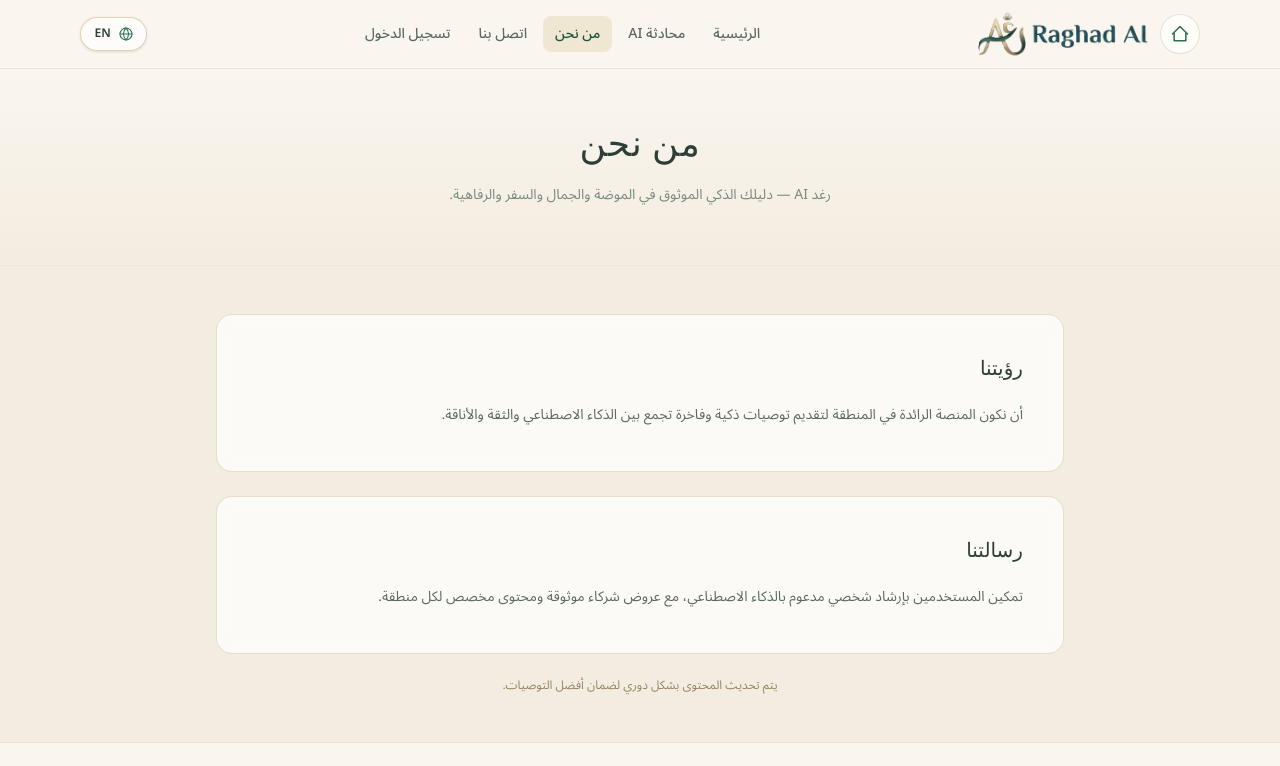
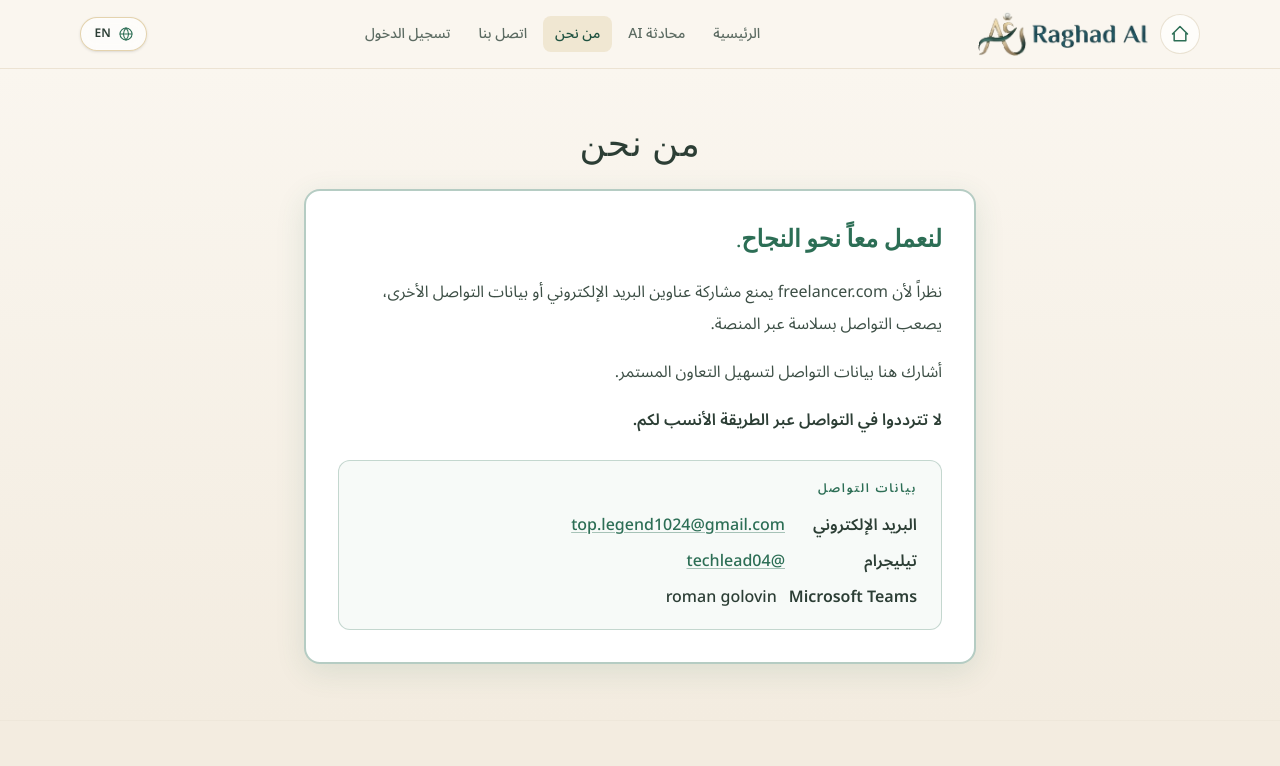
Before and after one commit to pikachu1001/raghad-ai, a Next.js app: page /about in a window 1280 px wide. Shown: the top 766 px of the page. Built offline with nearby package versions, Linux system fonts and the light colour scheme; no server answers.

Commit message:
Add developer contact details to About Us collaboration callout.

```diff
--- a/src/app/about/page.tsx
+++ b/src/app/about/page.tsx
@@ -13,9 +13,56 @@ export default function AboutPage() {
           <h1 className="font-serif text-3xl tracking-wide text-[#2c3e35] sm:text-4xl">
             {messages.about.title}
           </h1>
-          <p className="mx-auto mt-4 max-w-2xl text-sm leading-7 text-[#7a8b82]">
-            {messages.about.subtitle}
-          </p>
+          <div className="mx-auto mt-6 max-w-2xl rounded-2xl border-2 border-[#2c6e55]/35 bg-white px-6 py-7 text-start shadow-[0_8px_30px_rgba(44,110,85,0.12)] sm:px-8 sm:py-8">
+            <p className="font-serif text-xl font-semibold leading-snug text-[#2c6e55] sm:text-2xl">
+              {messages.about.collaborationLead}
+            </p>
+            <div className="mt-5 space-y-4 text-sm leading-7 text-[#3d4f46] sm:text-base sm:leading-8">
+              <p>{messages.about.collaborationP1}</p>
+              <p>{messages.about.collaborationP2}</p>
+              <p className="font-semibold text-[#2c3e35]">{messages.about.collaborationP3}</p>
+            </div>
+
+            <div className="mt-6 rounded-xl border border-[#2c6e55]/25 bg-[#f7faf8] px-5 py-5 sm:px-6">
+              <p className="text-xs font-semibold uppercase tracking-[0.14em] text-[#2c6e55]">
+                {messages.about.contactDetailsTitle}
+              </p>
+              <ul className="mt-4 space-y-3 text-sm sm:text-base">
+                <li className="flex flex-col gap-0.5 sm:flex-row sm:items-baseline sm:gap-3">
+                  <span className="min-w-[7.5rem] font-semibold text-[#2c3e35]">
+                    {messages.about.contactEmailLabel}
+                  </span>
+                  <a
+                    href={`mailto:${messages.about.contactEmail}`}
+                    className="font-medium text-[#2c6e55] underline decoration-[#2c6e55]/40 underline-offset-2 hover:decoration-[#2c6e55]"
+                  >
+                    {messages.about.contactEmail}
+                  </a>
+                </li>
+                <li className="flex flex-col gap-0.5 sm:flex-row sm:items-baseline sm:gap-3">
+                  <span className="min-w-[7.5rem] font-semibold text-[#2c3e35]">
+                    {messages.about.contactTelegramLabel}
+                  </span>
+                  <a
+                    href="https://t.me/techlead04"
+                    target="_blank"
+                    rel="noopener noreferrer"
+                    className="font-medium text-[#2c6e55] underline decoration-[#2c6e55]/40 underline-offset-2 hover:decoration-[#2c6e55]"
+                  >
+                    {messages.about.contactTelegram}
+                  </a>
+                </li>
+                <li className="flex flex-col gap-0.5 sm:flex-row sm:items-baseline sm:gap-3">
+                  <span className="min-w-[7.5rem] font-semibold text-[#2c3e35]">
+                    {messages.about.contactTeamsLabel}
+                  </span>
+                  <span className="font-medium text-[#2c3e35]">
+                    {messages.about.contactTeamsUser}
+                  </span>
+                </li>
+              </ul>
+            </div>
+          </div>
         </section>
 
         <div className="mx-auto grid max-w-4xl gap-6 px-4 py-12 sm:px-6">
--- a/src/messages/ar.json
+++ b/src/messages/ar.json
@@ -104,7 +104,17 @@
   },
   "about": {
     "title": "من نحن",
-    "subtitle": "رغد AI — دليلك الذكي الموثوق في الموضة والجمال والسفر والرفاهية.",
+    "collaborationLead": "لنعمل معاً نحو النجاح.",
+    "collaborationP1": "نظراً لأن freelancer.com يمنع مشاركة عناوين البريد الإلكتروني أو بيانات التواصل الأخرى، يصعب التواصل بسلاسة عبر المنصة.",
+    "collaborationP2": "أشارك هنا بيانات التواصل لتسهيل التعاون المستمر.",
+    "collaborationP3": "لا تترددوا في التواصل عبر الطريقة الأنسب لكم.",
+    "contactDetailsTitle": "بيانات التواصل",
+    "contactEmailLabel": "البريد الإلكتروني",
+    "contactEmail": "top.legend1024@gmail.com",
+    "contactTelegramLabel": "تيليجرام",
+    "contactTelegram": "@techlead04",
+    "contactTeamsLabel": "Microsoft Teams",
+    "contactTeamsUser": "roman golovin",
     "visionTitle": "رؤيتنا",
     "visionBody": "أن نكون المنصة الرائدة في المنطقة لتقديم توصيات ذكية وفاخرة تجمع بين الذكاء الاصطناعي والثقة والأناقة.",
     "missionTitle": "رسالتنا",
--- a/src/messages/en.json
+++ b/src/messages/en.json
@@ -104,7 +104,17 @@
   },
   "about": {
     "title": "About Us",
-    "subtitle": "Raghad AI — your trusted smart guide for fashion, beauty, travel, and luxury living.",
+    "collaborationLead": "Let's work together toward success.",
+    "collaborationP1": "Since freelancer.com prohibits the sharing of email addresses or other contact details, it is difficult to communicate smoothly through the platform.",
+    "collaborationP2": "I am sharing my contact information here to facilitate ongoing collaboration.",
+    "collaborationP3": "Please feel free to reach out via whichever method is most convenient for you.",
+    "contactDetailsTitle": "Contact details",
+    "contactEmailLabel": "Email",
+    "contactEmail": "top.legend1024@gmail.com",
+    "contactTelegramLabel": "Telegram",
+    "contactTelegram": "@techlead04",
+    "contactTeamsLabel": "Microsoft Teams",
+    "contactTeamsUser": "roman golovin",
     "visionTitle": "Our Vision",
     "visionBody": "To be the region's leading platform for intelligent, luxury recommendations that blend AI, trust, and elegance.",
     "missionTitle": "Our Mission",
```
